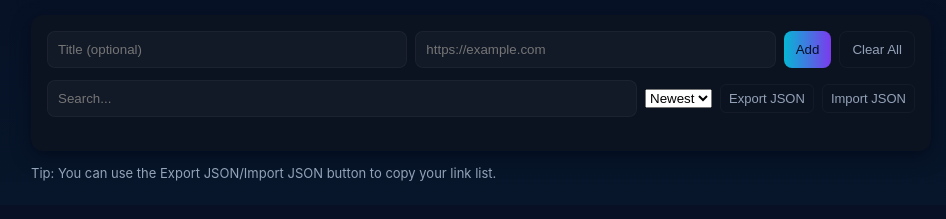
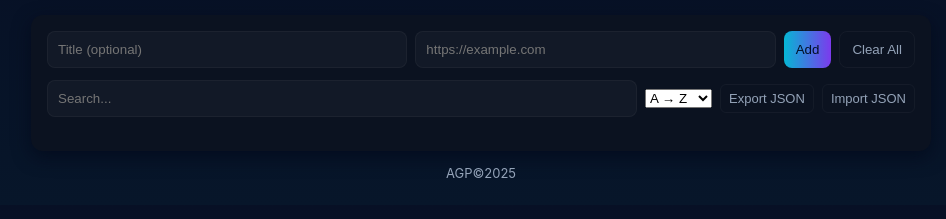
Before and after one commit to rdangp/AGP, a plain HTML site: page index.html in a window 1280 px wide. Shown: the part 67-286 px from the top of the page, without its empty margins (159-1105 px from the left). Drawn offline with Linux system fonts and the light colour scheme.

Commit message:
Update index.html

```diff
--- a/index.html
+++ b/index.html
@@ -58,16 +58,16 @@
         <div class="muted">Total: <span id="count">0</span></div>
         <input id="search" class="search" type="text" placeholder="Search..." aria-label="Search URLs">
         <select id="sort" aria-label="Sort list">
+          <option value="alpha">A → Z</option>
           <option value="new">Newest</option>
           <option value="old">Oldest</option>
-          <option value="alpha">A → Z</option>
         </select>
       </div>
 
       <ul id="list" class="list" aria-live="polite" aria-label="Saved URLs"></ul>
     </section>
 
-    <footer style="margin-top:14px;color:var(--muted);font-size:13px">Tip: You can use the Export JSON/Import JSON button to copy your link list.</footer>
+    <footer style="margin-top:14px;color:var(--muted);font-size:13px;text-align:center">AGP©2025</footer>
   </div>
 
   <script>
```
